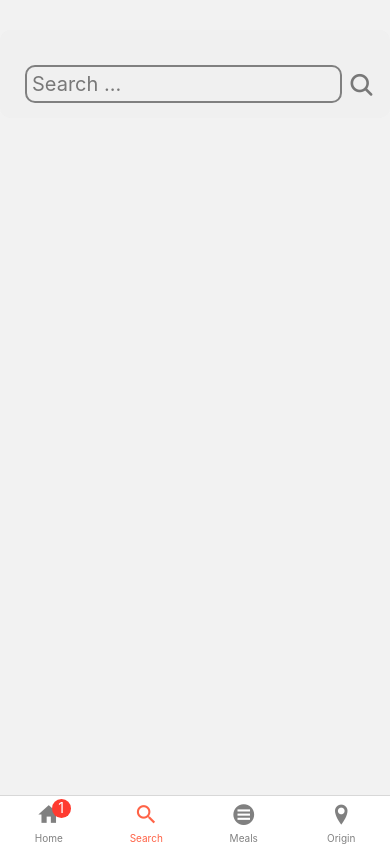
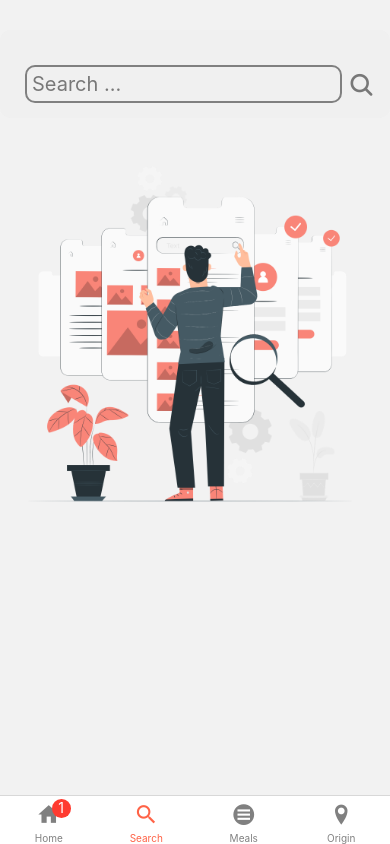
Before and after one commit to Hussein-omar-osman/React-Native-Recipe-App, a React Native app: screen /SearchTab in a window 390 px wide. Built offline with nearby package versions, Linux system fonts and the light colour scheme.

Commit message:
adding image illustration in the search screen

```diff
--- a/Screens/Restaurant/SearchScreen.js
+++ b/Screens/Restaurant/SearchScreen.js
@@ -15,6 +15,7 @@ import ResultsFound from '../../componets/ResultsFound';
 const SearchScreen = () => {
   const [search, setSearch] = useState('');
   const [result, setResult] = useState([]);
+  const [showIll, setShowIll] = useState(true);
   const [show, setShow] = useState(false);
 
   const searchData = async () => {
@@ -31,8 +32,10 @@ const SearchScreen = () => {
       const json = await response.json();
       setResult(json);
       setShow(false);
+      setShowIll(false);
     } catch (error) {
       console.error(error);
+      setShowIll(false);
     }
   };
 
@@ -82,7 +85,12 @@ const SearchScreen = () => {
           style={{ marginBottom: 90, marginTop: 20 }}
         />
       )}
-
+      {showIll && (
+        <Image
+          source={require('../../assets/search-illistartion.png')}
+          style={{ borderRadius: 10, width: 380, height: 380 }}
+        />
+      )}
       {result && result.meals !== null ? (
         <ResultsFound result={result} goto='SearchDetails' />
       ) : (
```
Also changed, not shown: assets/search-illistartion.png (added).
